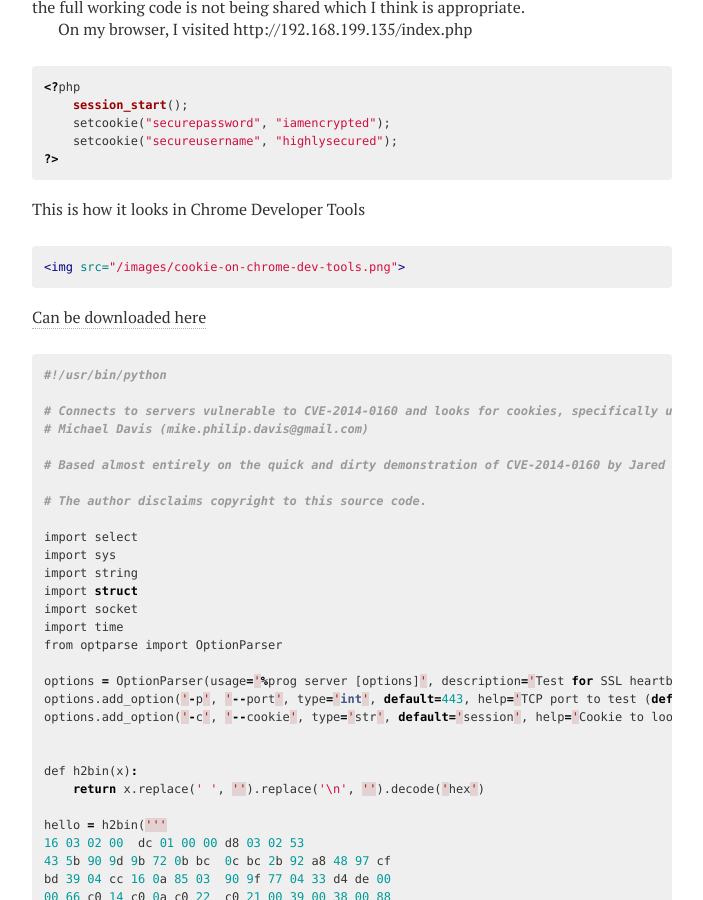
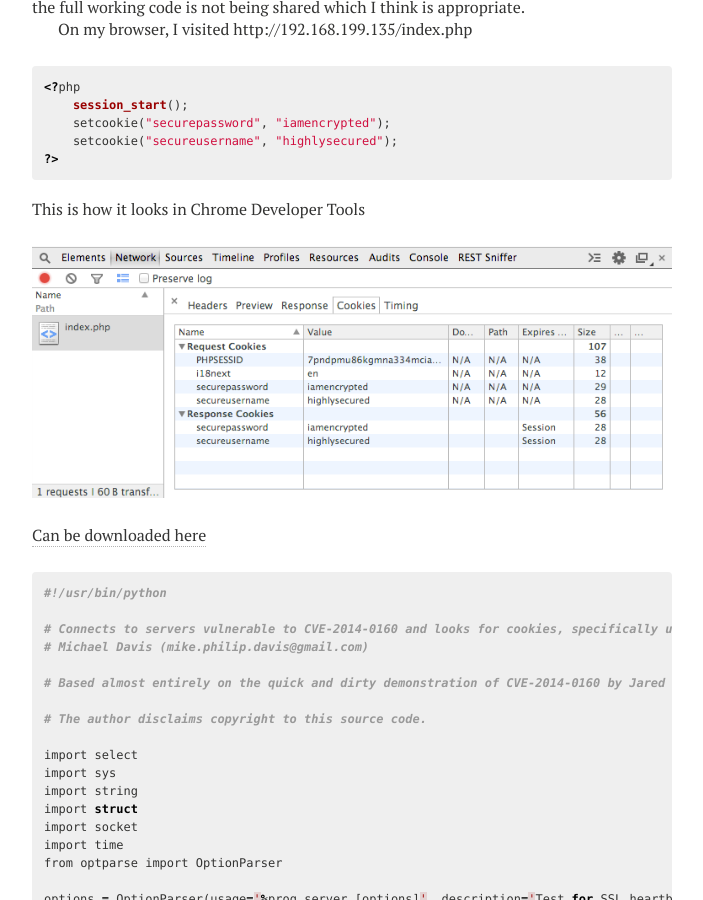
Before and after one commit to c0debreaker/c0debreaker.github.io, a Jekyll site: the page built from _posts/2014-04-08-heart-bleed-post.md, in a window 1280 px wide and 900 px high, scrolled down 533 px. Shown: the whole window, without its empty margins (288-991 px from the left). Built offline with Jekyll 4.4.1, drawn with Linux system fonts in a browser that asks for light colours; nearby versions of some CDN libraries.

Commit message:
fixed code

```diff
--- a/_posts/2014-04-08-heart-bleed-post.md
+++ b/_posts/2014-04-08-heart-bleed-post.md
@@ -30,9 +30,9 @@ On my browser, I visited http://192.168.199.135/index.php
 {% endhighlight %}
 
 This is how it looks in Chrome Developer Tools
-{% highlight html %}
-<img src="/images/cookie-on-chrome-dev-tools.png">
-{% endhighlight %}
+<figure>
+    <img src="/images/cookie-on-chrome-dev-tools.png">
+</figure>
 
 
 [Can be downloaded here](https://gist.github.com/c0debreaker/10225656)
```
